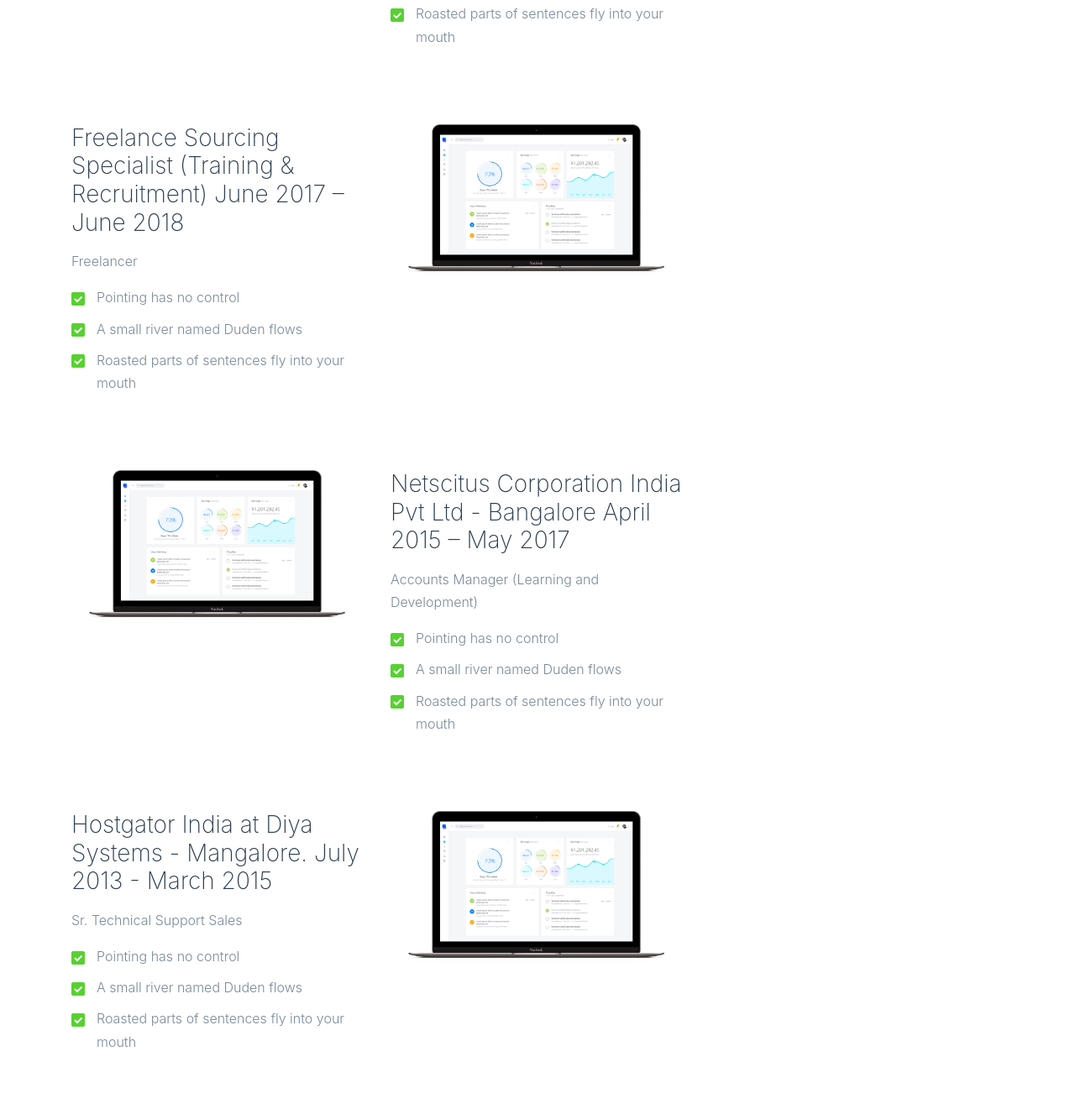
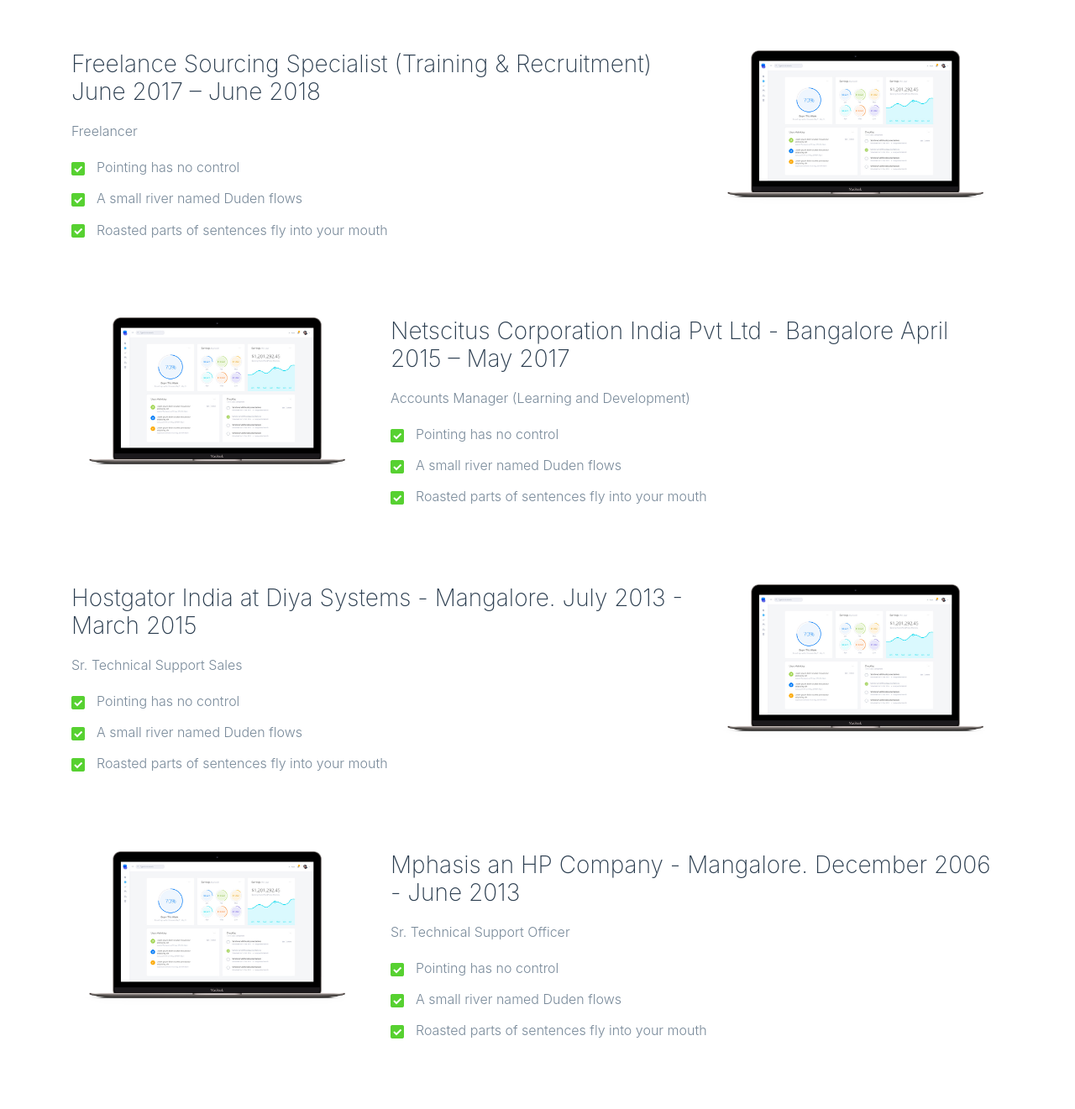
Before and after one commit to smithabijith/smithabijith.github.io, a plain HTML site: page index.html in a window 1280 px wide. Shown: the part 4459-5780 px from the top of the page at 84% size. Drawn offline with nearby package versions, Linux system fonts and the light colour scheme; some packages are replaced by stand-ins of ours; no server answers; files whose address does not match are found by name.

Commit message:
experience width update

```diff
--- a/index.html
+++ b/index.html
@@ -291,7 +291,7 @@
           <div class="col-md-4">
             <p><img src="images/laptop_1.jpg" alt="" class="img-fluid"></p>
           </div>
-          <div class="col-md-4">
+          <div class="col-md-8">
             <h3 class="mb-3">INFOSECTRAIN (Company of Azpirantz Technologies LLP) – Bangalore </h3>
             <p>Assistant Manager – Global Talent Acquisition (July 2018 – Present)</p>
             <ul class="site-list">
@@ -306,7 +306,7 @@
           <div class="col-md-4 order-md-4">
             <p><img src="images/laptop_1.jpg" alt="" class="img-fluid"></p>
           </div>
-          <div class="col-md-4 order-md-1">
+          <div class="col-md-8 order-md-1">
             <h3 class="mb-3">Freelance Sourcing Specialist
                 (Training & Recruitment) June 2017 – June 2018
                </h3>
@@ -323,7 +323,7 @@
             <div class="col-md-4">
               <p><img src="images/laptop_1.jpg" alt="" class="img-fluid"></p>
             </div>
-            <div class="col-md-4">
+            <div class="col-md-8">
               <h3 class="mb-3">Netscitus Corporation India Pvt Ltd - Bangalore April 2015 – May 2017 </h3>
               <p>Accounts Manager (Learning and Development)</p>
               <ul class="site-list">
@@ -338,7 +338,7 @@
             <div class="col-md-4 order-md-4">
               <p><img src="images/laptop_1.jpg" alt="" class="img-fluid"></p>
             </div>
-            <div class="col-md-4 order-md-1">
+            <div class="col-md-8 order-md-1">
               <h3 class="mb-3">Hostgator India at Diya Systems - Mangalore. July 2013 - March 2015 </h3>
                  <p>Sr. Technical Support Sales</p>
 
@@ -354,7 +354,7 @@
               <div class="col-md-4">
                 <p><img src="images/laptop_1.jpg" alt="" class="img-fluid"></p>
               </div>
-              <div class="col-md-4">
+              <div class="col-md-8">
                 <h3 class="mb-3">Mphasis an HP Company - Mangalore. December 2006 - June 2013
                    </h3>
                 <p>Sr. Technical Support Officer</p>
```
